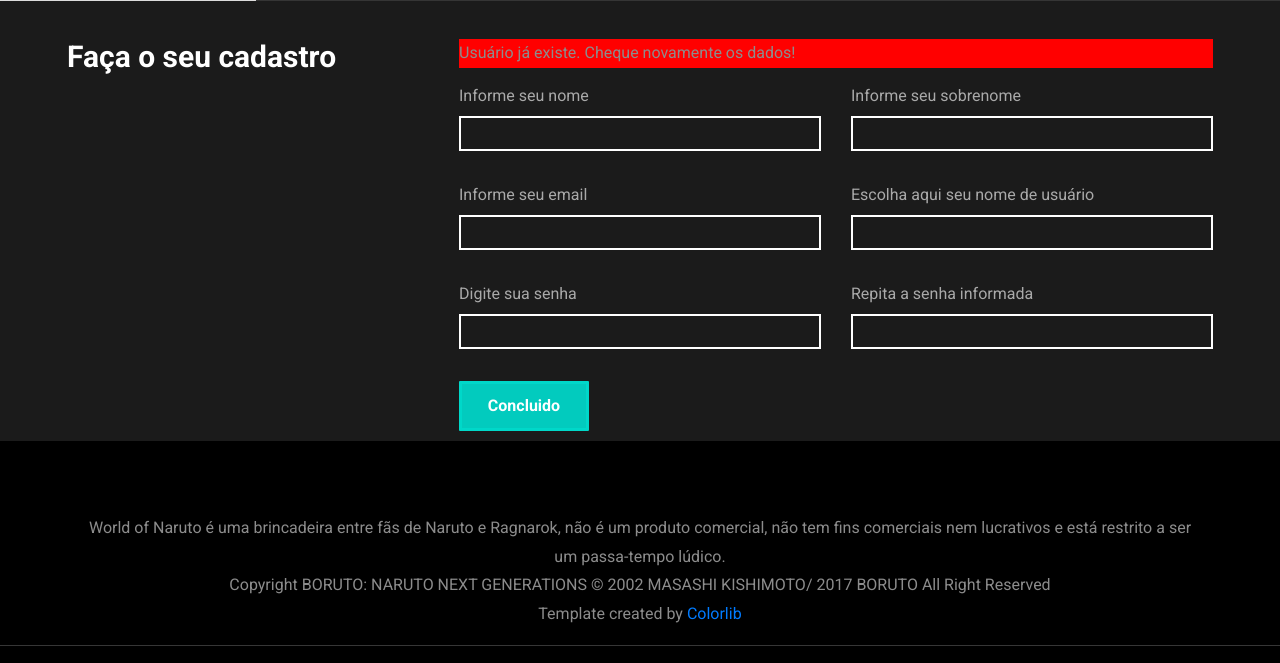
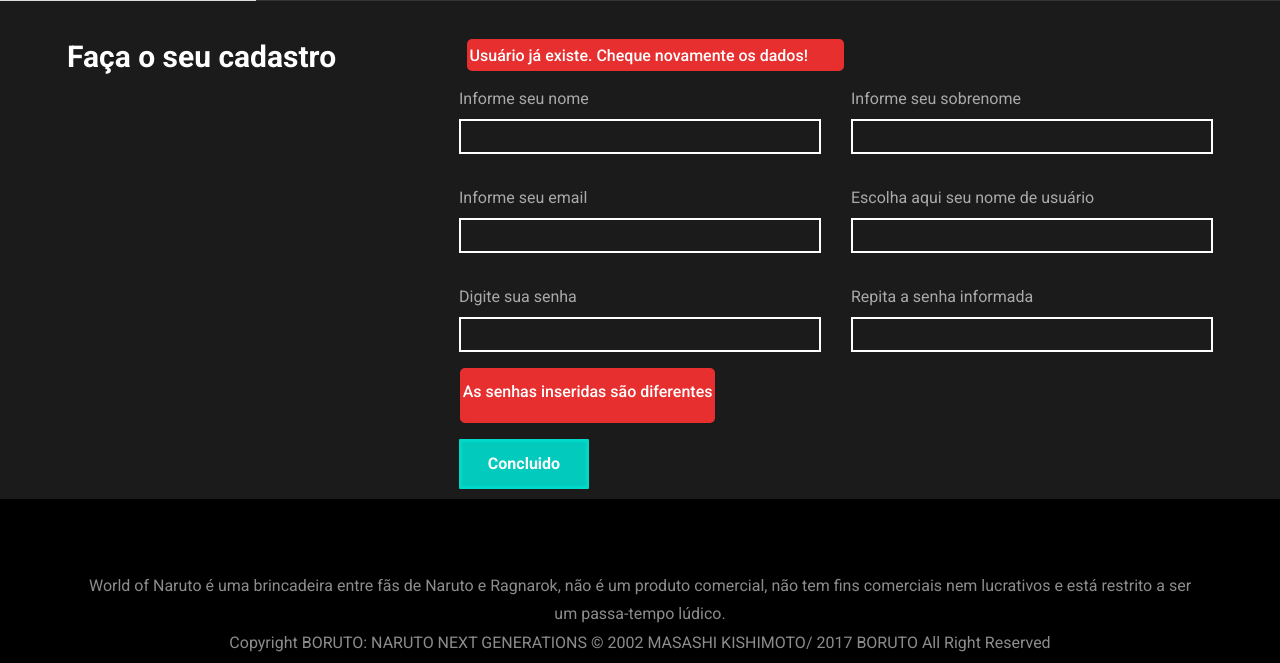
Before and after one commit to SidSan97/World-of-Naruto-WebSite, a PHP site: page /cadastrar.php in a window 1280 px wide. Shown: the part 111-774 px from the top of the page. Run offline with PHP 8.4, Linux system fonts and the light colour scheme; the visitor is signed in with stand-in values (Sample User, id 1); some libraries are stand-ins or nearby versions.

Commit message:
Estilização das notificações da página

```diff
--- a/cadastrar.php
+++ b/cadastrar.php
@@ -65,9 +65,10 @@ session_start();
                         <?php
                         if(isset($_SESSION['status_cadastro'])):
                         ?>
-             <div class="notification2" style="background-color: green;">
-                 <span>Cadastro efetuado!</span><br>
-                 <span>Faça o login clicando <a href="login.php">aqui</a></span>
+                            <div class="notification2">
+                                <span>Cadastro efetuado! <br>
+                                    Faça o login clicando <a href="login.php">aqui</a>
+                                </span>
                             </div>
 
                         <?php
@@ -78,7 +79,7 @@ session_start();
                         <?php
                         if(isset($_SESSION['usuario_existe'])):
                         ?>
-             <div class="notification2" style="background-color: red">
+                            <div class="notification" style="width: 50%; padding-top: 3px; margin-left: 1%">
                                 <p>Usuário já existe. Cheque novamente os dados!</p>
                             </div>
 
@@ -121,6 +122,21 @@ session_start();
                                 <label for="senha">Repita a senha informada</label>
                                 <input type="password" class="col" name="senha2">
                             </div>
+
+                            <?php
+                              if(isset($_SESSION['senhas_diferentes'])):
+                            ?>
+
+                                <div class="notification">
+                                    <p> As senhas inseridas são diferentes </p>
+                                </div>
+
+                                <script src="js/ScriptSite.js"></script>
+
+                            <?php
+                                endif;
+                                unset($_SESSION['senhas_diferentes']);
+                            ?>
                         </div>
 
                         <button type="submit" class="btn-form">Concluido</button>
--- a/css/cadastrar.css
+++ b/css/cadastrar.css
@@ -52,3 +52,45 @@ body {
     border-color: #00d8c9;
     background-color: #02050e;
 }
+
+.notification
+{
+    height: auto;
+    width: auto;
+    border-radius: 5px;
+    padding-top: 10px;
+    padding-left: 3px;
+    padding-right: 3px;
+    background-color: rgb(231, 47, 47);
+    margin-left: 2%;
+}
+
+.notification p
+{
+    font-weight: 500;
+    color: white;
+}
+
+.notification2
+{
+    height: auto;
+    width: 50%;
+    border-radius: 5px;
+    padding-top: 3px;
+    background-color: rgb(6, 124, 36);
+    display: flex;
+    justify-content: center;
+}
+
+.notification2 span
+{
+    font-weight: 500;
+    color: white;
+    text-align: center;
+}
+
+.notification2 a
+{
+    font-weight: 500;
+    color: rgb(20, 20, 20);
+}
```
Lines whose indentation alone changed are shown as unchanged.
